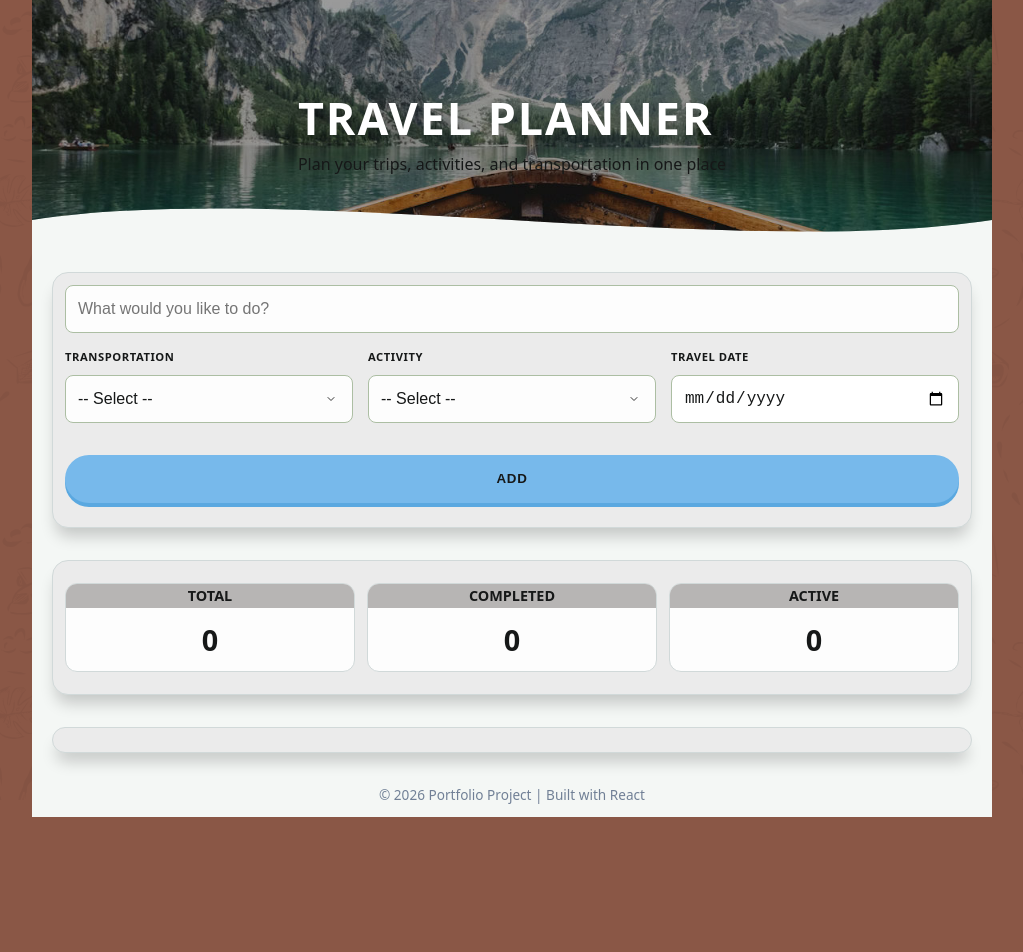
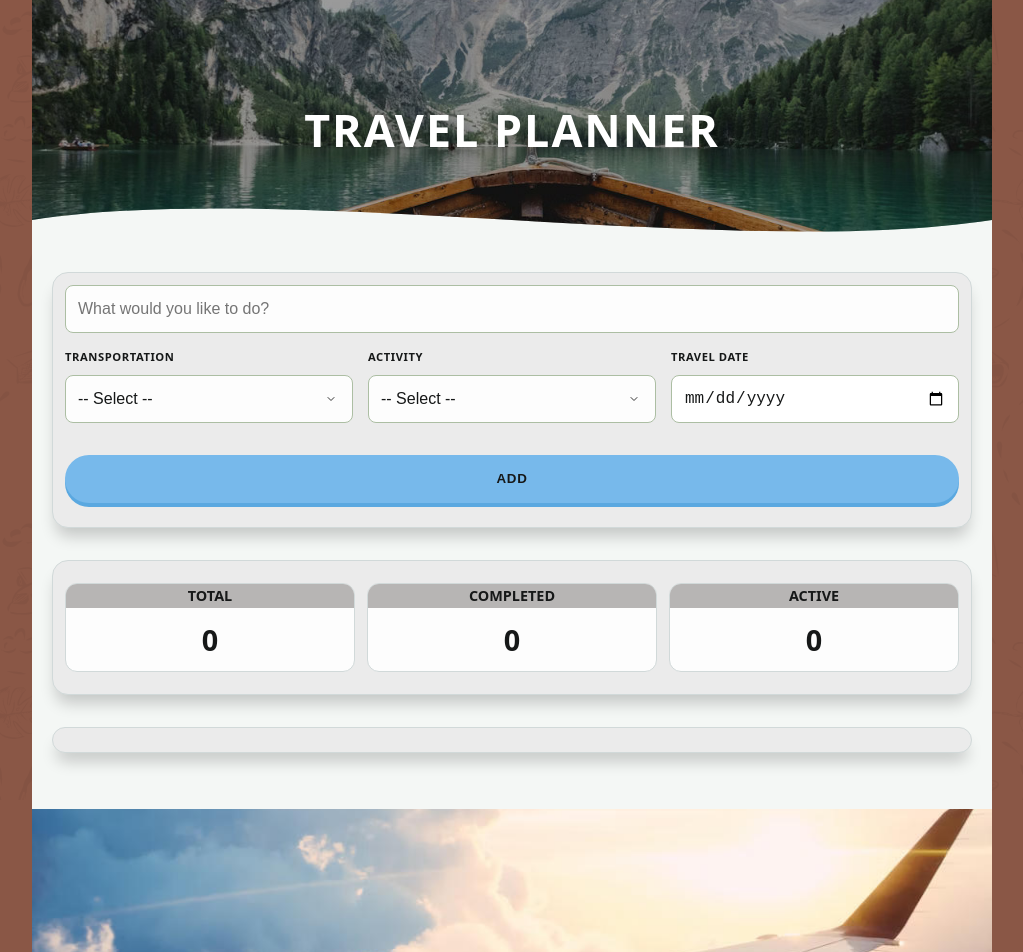
Before and after one commit to C0FFEEbreak/planner-travel, a React (Vite) app: page / in a window 1280 px wide. Shown: the top 952 px of the page, without its empty margins (128-1151 px from the left). Before the commit the page ends 817 px from the top, so only its background shows below. Built offline with nearby package versions, Linux system fonts and the light colour scheme.

Commit message:
Cleanup and fix issues

```diff
--- a/src/App.jsx
+++ b/src/App.jsx
@@ -67,13 +67,10 @@ export default function MyPlanner() {
   }, [myListVar]);
 
   return (
-    <div className="app-wrapper">
-<header className="category-box title-bg hero-header">
-  <div className="hero-content">
+<div className="app-wrapper">
+<header className="category-box title-bg">
     <h1>Travel Planner</h1>
-    <p>Plan your trips, activities, and transportation in one place</p>
-  </div>
-</header>
+  </header>
 
       <main className="main-content">
         <section className="category-box interaction-bg">
@@ -127,7 +124,7 @@ export default function MyPlanner() {
           />
         </section>
       </main>
-
+      <section className="footer-image"></section>
       <footer>
         <p>© 2026 Portfolio Project | Built with React</p>
       </footer>
--- a/src/components/DatePicker.jsx
+++ b/src/components/DatePicker.jsx
@@ -1,19 +1,18 @@
-// DatePicker.jsx
-import React from "react";
-
 export default function DatePicker({ valueProp, changeProp, minDate }) {
-  const myDate = (event) => {
-    changeProp(event.target.value);
-  };
-
   return (
-    <>
     <input
       type="date"
       value={valueProp}
       onChange={(event) => changeProp(event.target.value)}
       min={minDate}
+      onKeyDown={(event) => {
+        if (event.key === 'Enter') {
+          event.preventDefault();
+          if (event.target.showPicker) {
+            event.target.showPicker();
+          }
+        }
+      }}
     />
-    </>
   );
 }
--- a/src/components/Input.jsx
+++ b/src/components/Input.jsx
@@ -1,4 +1,3 @@
-// Input.jsx
 import React from "react";
 
 export default function Input({ valueProp, changeProp }) {
```
Lines whose indentation alone changed are shown as unchanged.
